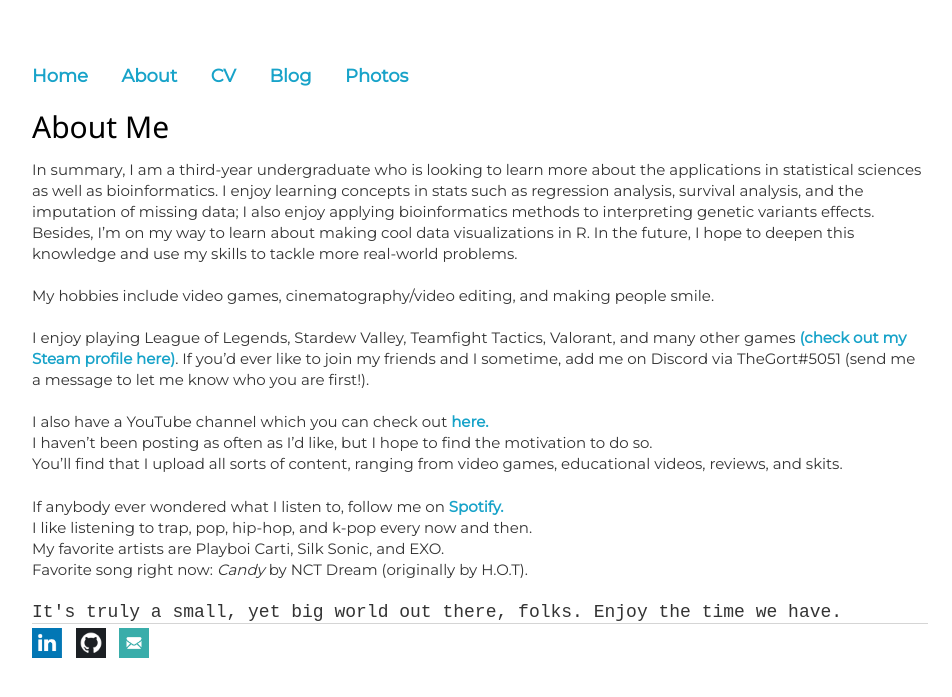
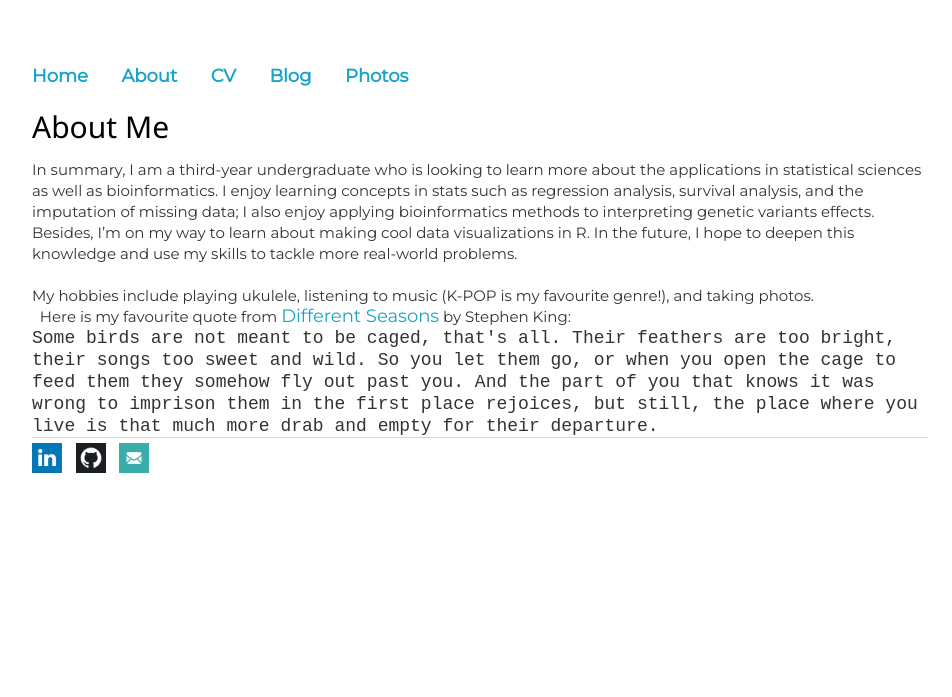
Before and after one commit to Bilin22/Bilin22.github.io, a Jekyll site: the page built from about.md, in a window 1280 px wide. Shown: the top 697 px of the page, without its empty margins (160-1112 px from the left). Built offline with Jekyll 4.4.1, drawn with Linux system fonts in a browser that asks for light colours.

Commit message:
update new content

```diff
--- a/about.md
+++ b/about.md
@@ -12,26 +12,10 @@
 
 &nbsp;
 
-My hobbies include video games, cinematography/video editing, and making people smile.
+My hobbies include playing ukulele, listening to music (K-POP is my favourite genre!), and taking photos.
 
 &nbsp;
+Here is my favourite quote from [Different Seasons](https://stephenking.com/works/collection/different-seasons.html) by Stephen King:
 
-I enjoy playing League of Legends, Stardew Valley, Teamfight Tactics, Valorant, and many other games [**(check out my Steam profile here)**](https://steamcommunity.com/id/thegortisthebestrightnow/){:target="_blank"}.
-If you'd ever like to join my friends and I sometime, add me on Discord via TheGort#5051 (send me a message to let me know who you are first!).
-
-&nbsp;
-
-I also have a YouTube channel which you can check out [**here.**](https://www.youtube.com/channel/UCaaYCWSM01Ke6LqG100zg0A){:target="_blank"}
-I haven't been posting as often as I'd like, but I hope to find the motivation to do so.
-You'll find that I upload all sorts of content, ranging from video games, educational videos, reviews, and skits.
-
-&nbsp;
-
-If anybody ever wondered what I listen to, follow me on [**Spotify.**](https://open.spotify.com/user/6r2g75pi5l7e863bglv83pzj9?si=CZbhiKIdRq2NqdZcS2SdHQ){:target="_blank"}
-I like listening to trap, pop, hip-hop, and k-pop every now and then.
-My favorite artists are Playboi Carti, Silk Sonic, and EXO.
-Favorite song right now: *Candy* by NCT Dream (originally by H.O.T).
-
-&nbsp;
-
-`It's truly a small, yet big world out there, folks. Enjoy the time we have.`
+`Some birds are not meant to be caged, that's all. Their feathers are too bright, their songs too sweet and wild. So you let them go, or when you open the cage to feed them they somehow fly out past you. And the part of you that knows it was wrong to imprison them in the first place rejoices,
+but still, the place where you live is that much more drab and empty for their departure.`
```
